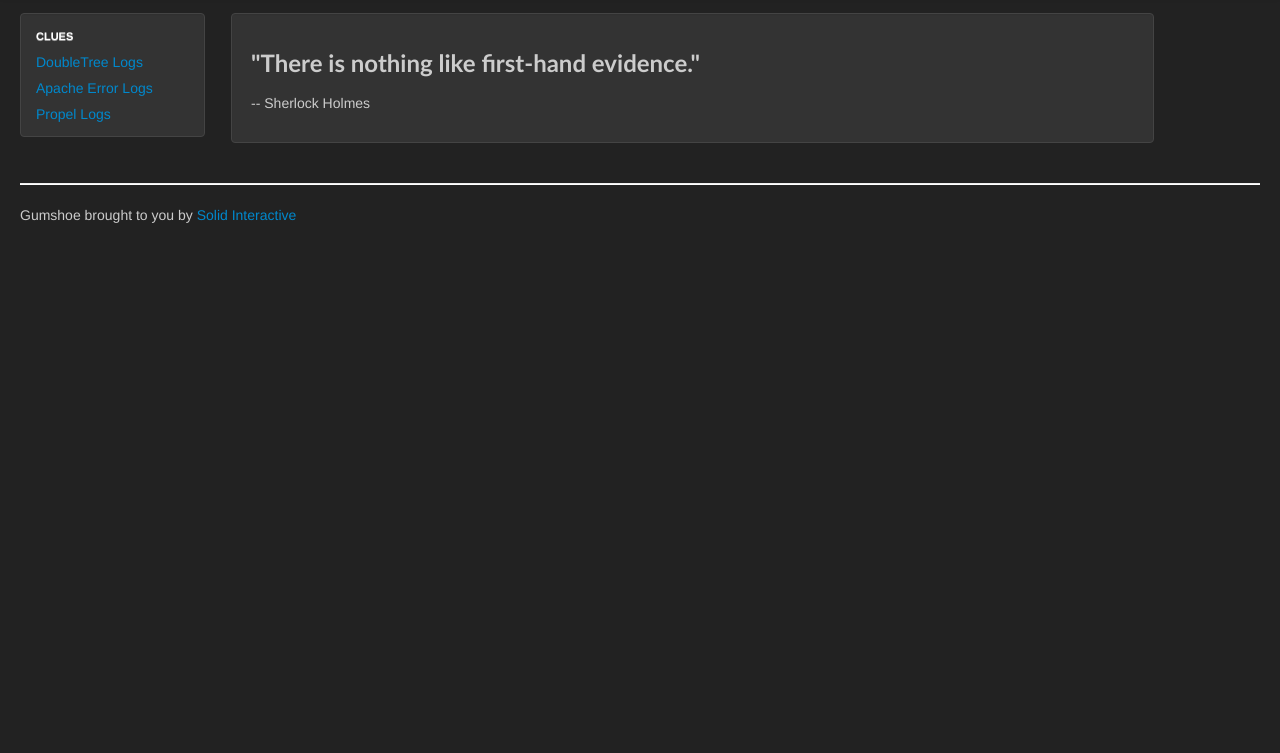
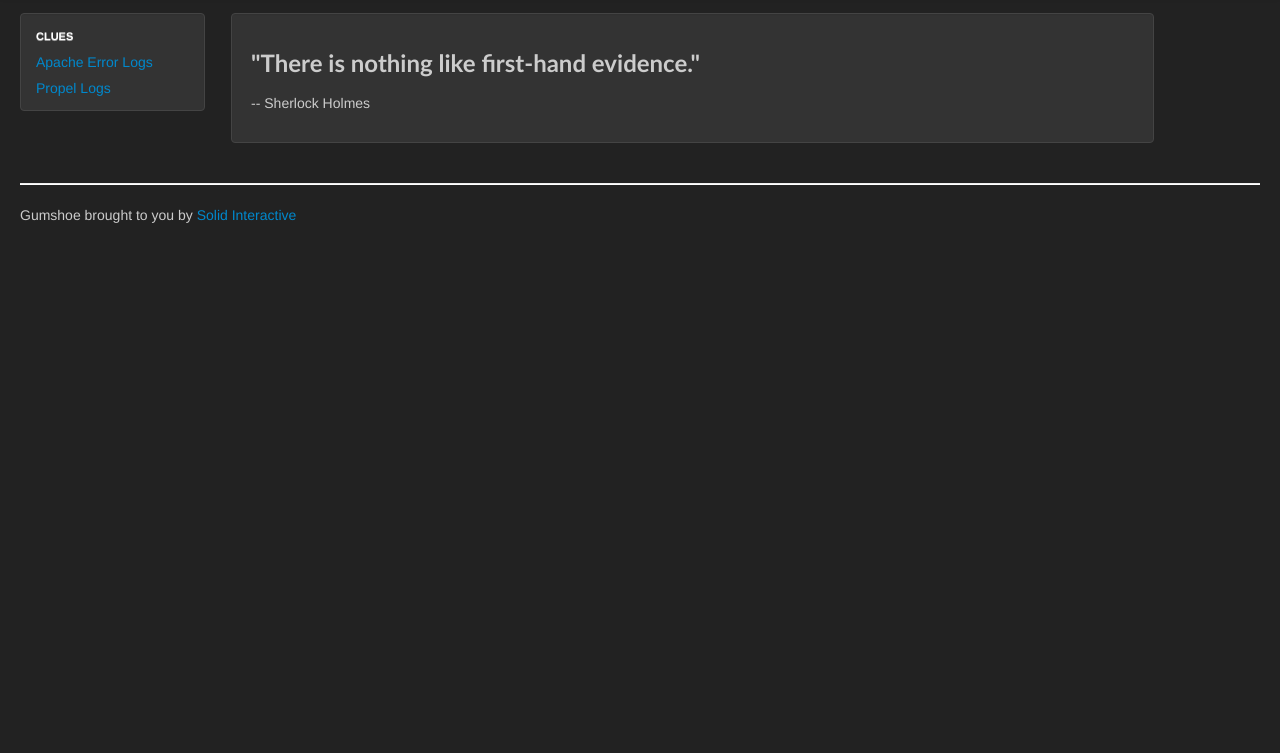
Before and after one commit to travism/gumshoe, a plain HTML site: page index.html in a window 1280 px wide. Shown: the part 47-800 px from the top of the page. Drawn offline with nearby package versions, Linux system fonts and the light colour scheme; no server answers.

Commit message:
- Removed bad link

```diff
--- a/index.html
+++ b/index.html
@@ -36,7 +36,6 @@
             <div class="well sidebar-nav">
                 <ul class="nav nav-list">
                     <li class="nav-header">Clues</li>
-                    <li><a href="#" class="clue" rel="doubletreelog">DoubleTree Logs</a></li>
                     <li><a href="#" class="clue" rel="apacheerrors">Apache Error Logs</a></li>
                     <li><a href="#" class="clue" rel="localpropellogs">Propel Logs</a></li>
                 </ul>
```
